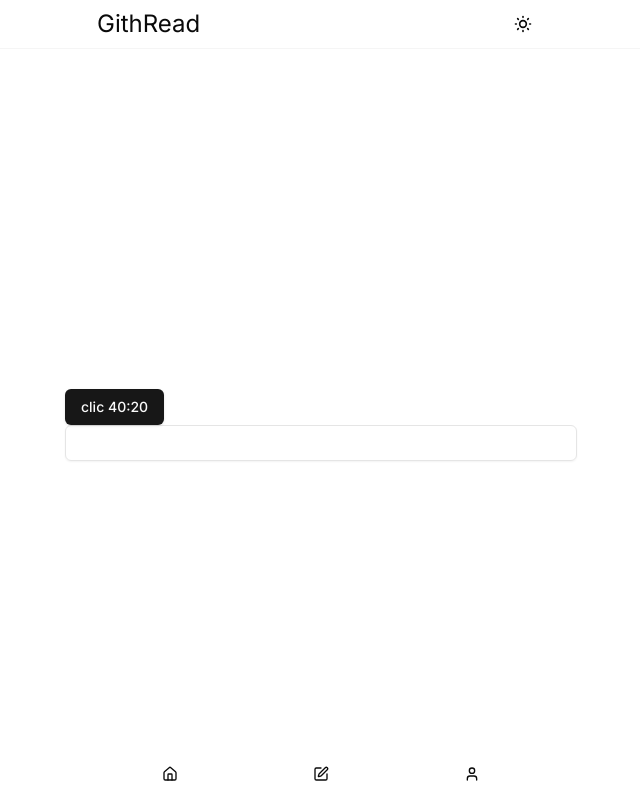
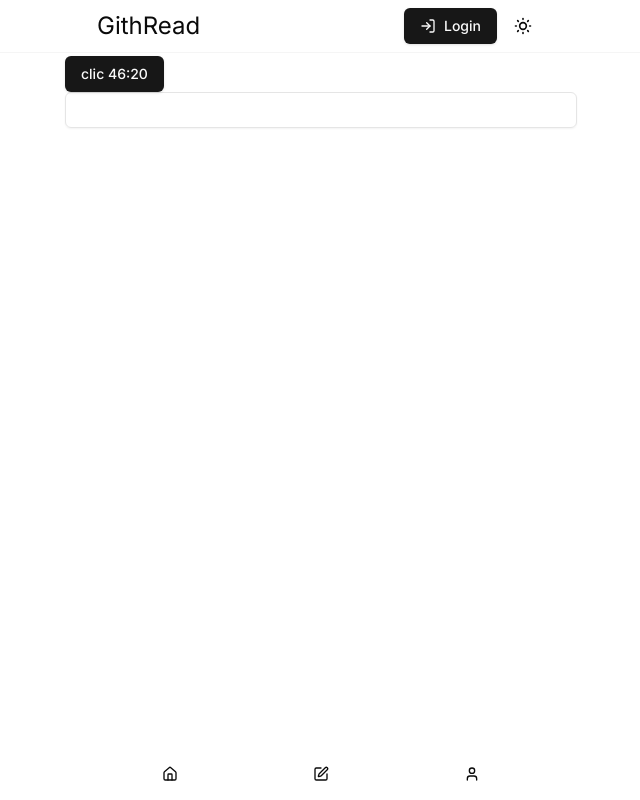
Before and after one commit to GitHubFaouaz/nextJs, a Next.js app in the folder my-app/: page / in a window 1280 px wide. Shown: the whole page, without its empty margins (319-959 px from the left). Built offline with nearby package versions, Linux system fonts and the light colour scheme.

Commit message:
supp page

```diff
--- a/my-app/app/layout.tsx
+++ b/my-app/app/layout.tsx
@@ -24,7 +24,7 @@ export default function RootLayout({
        <ThemeProvider attribute="class" defaultTheme="system" enableSystem>
         <div className="flex flex-col h-full">
           <Header/>
-            <div className="flex1 max-w-lg py-12 m-auto w-full">{children}</div>
+            <div className="flex-1 max-w-lg py-14 m-auto w-full">{children}</div>
            <Footer/>
         </div>
       </ThemeProvider>
@@ -33,6 +33,9 @@ export default function RootLayout({
       {/* Les attributs attribute, defaultTheme et enableSystem configurent le comportement du thème. */}
       {/* PERMET DE MODIFIER LE CSS AVEC BUTTONVARIANT, Applique des classes CSS en utilisant clsx pour ajouter la classe de la police et une classe de fond (bg-background). */}
       {/* Les metadata définissent les métadonnées de la page, telles que le titre et la description. */}
+        {/* attribute="class" : Utilise des classes pour gérer les thèmes.
+       defaultTheme="system" : Par défaut, utilise le thème système.
+       enableSystem : Active la détection des préférences système. */}
         </body>
     </html>
   );
--- a/my-app/app/page.tsx
+++ b/my-app/app/page.tsx
@@ -4,7 +4,7 @@ import { Input } from "@/components/ui/input";
 export default function Home() {
   return (
     <div>
-      <Button>clic 40:20</Button>
+      <Button>clic 46:20</Button>
       <Input />
     </div>
   );
--- a/my-app/lib/auth.ts
+++ b/my-app/lib/auth.ts
@@ -2,7 +2,10 @@ import GithubProvider from "next-auth/providers/github";
 import { env } from "./env";
 import { PrismaAdapter } from "@next-auth/prisma-adapter";
 import { prisma } from "./prisma";
-export const authOptions = {
+import { AuthOptions } from "next-auth";
+
+
+export const authOptions : AuthOptions = {
   adapter: PrismaAdapter(prisma),
   providers: [
     GithubProvider({
--- a/my-app/src/feature/layout/Header.tsx
+++ b/my-app/src/feature/layout/Header.tsx
@@ -1,12 +1,14 @@
 
 import ThemeToggle from '@/src/theme/ThemeToggle';
 import React from 'react';
+import LoginButton from './auth/LoginButton';
 
 const Header = async () => {
     return (
-        <div className='border-b border-b-accent'>
+        <div className='border-b border-b-accent fixed top-0 w-full bg-background'>
             <div className='container flex items-center max-w-lg  m-auto py-2 gap-1'>
                 <h1 className='text-2xl fond-bold mr-auto'>GithRead</h1>
+                <LoginButton/>
                 <ThemeToggle/>
             </div>
         </div>
--- a/my-app/src/feature/layout/auth/LoginButton.tsx
+++ b/my-app/src/feature/layout/auth/LoginButton.tsx
@@ -1 +1,17 @@
 // autentification a travers githup
+'use client'
+import { Button } from '@/components/ui/button';
+import React from 'react';
+import {signIn} from 'next-auth/react'
+import { LogIn } from 'lucide-react';
+
+const LoginButton = () => {
+    return (
+        <Button onClick={()=> signIn()}
+
+        ><LogIn  className='mr-2 w-4 h-4'/> Login
+        </Button>
+    );
+};
+
+export default LoginButton;
```
Also changed, not shown: 2 other files (tests, documents, lock files or other folders).
